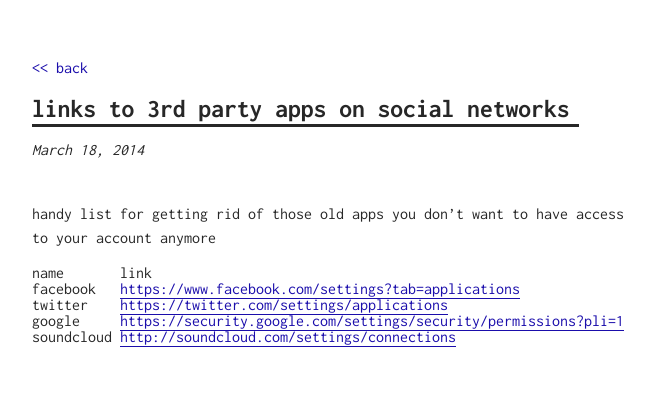
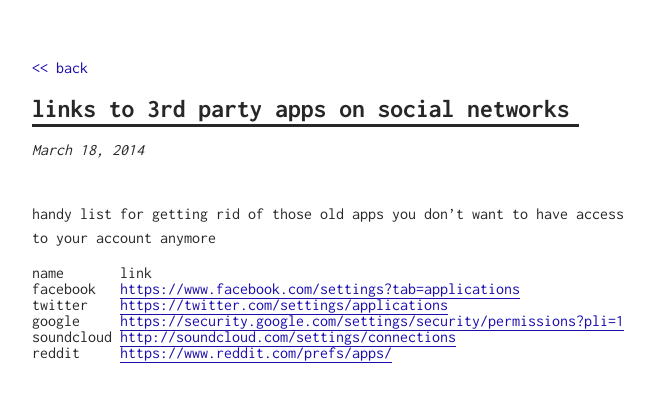
Before and after one commit to sentriz/xyz, a Jekyll site: the page built from _posts/2014-03-18-social-3rd-party.md, in a window 1280 px wide. Shown: the top 402 px of the page, without its empty margins (308-963 px from the left). Built offline with Jekyll 4.4.1, drawn with Linux system fonts in a browser that asks for light colours.

Commit message:
add reddit to 3rd part apps

```diff
--- a/_posts/2014-03-18-social-3rd-party.md
+++ b/_posts/2014-03-18-social-3rd-party.md
@@ -10,3 +10,4 @@
 |twitter|[https://twitter.com/settings/applications](https://twitter.com/settings/applications)|
 |google|[https://security.google.com/settings/security/permissions?pli=1](https://security.google.com/settings/security/permissions)|
 |soundcloud&nbsp;|[http://soundcloud.com/settings/connections](http://soundcloud.com/settings/connections)|
+|reddit|[https://www.reddit.com/prefs/apps/](https://www.reddit.com/prefs/apps/)|
```
